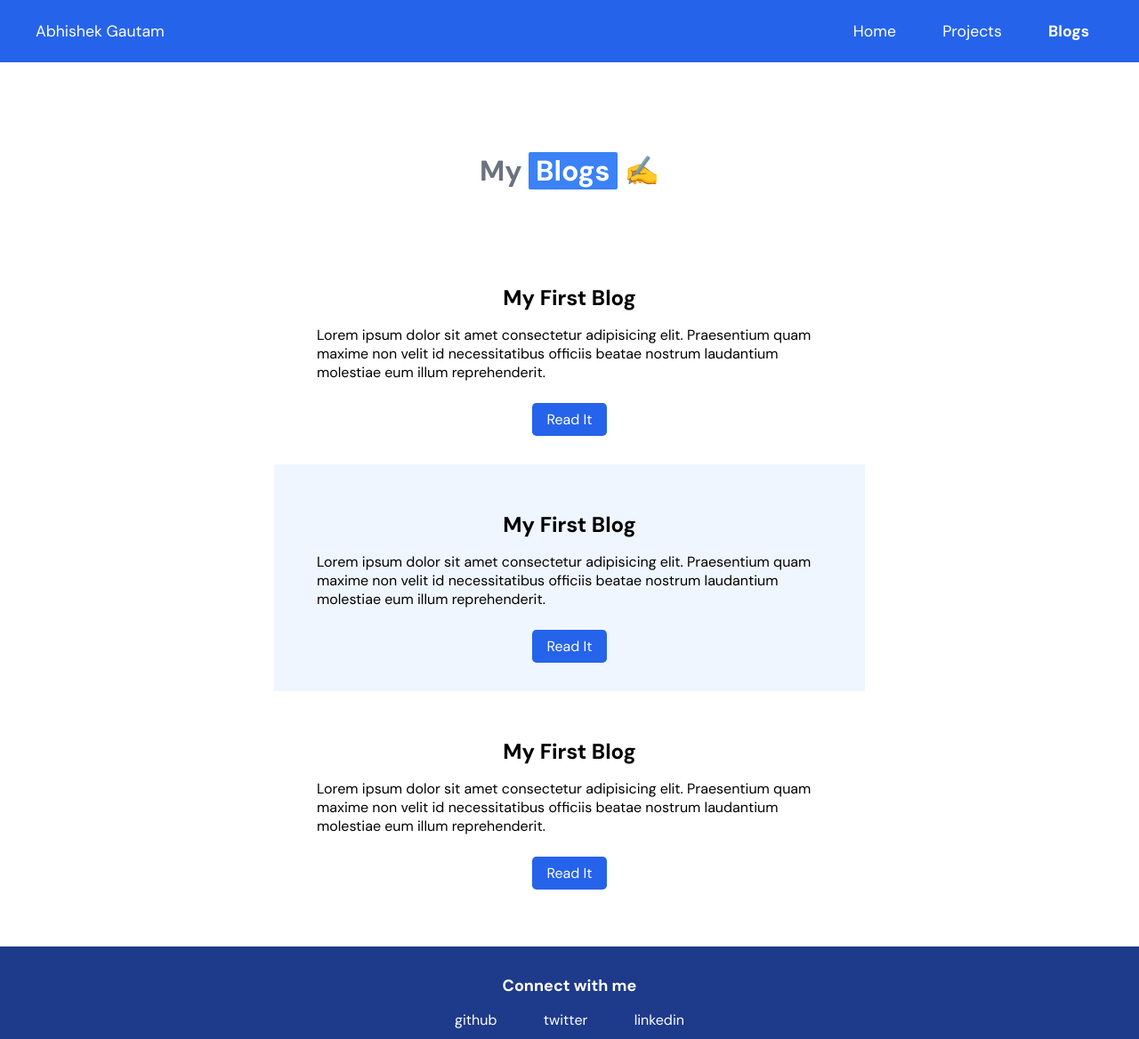
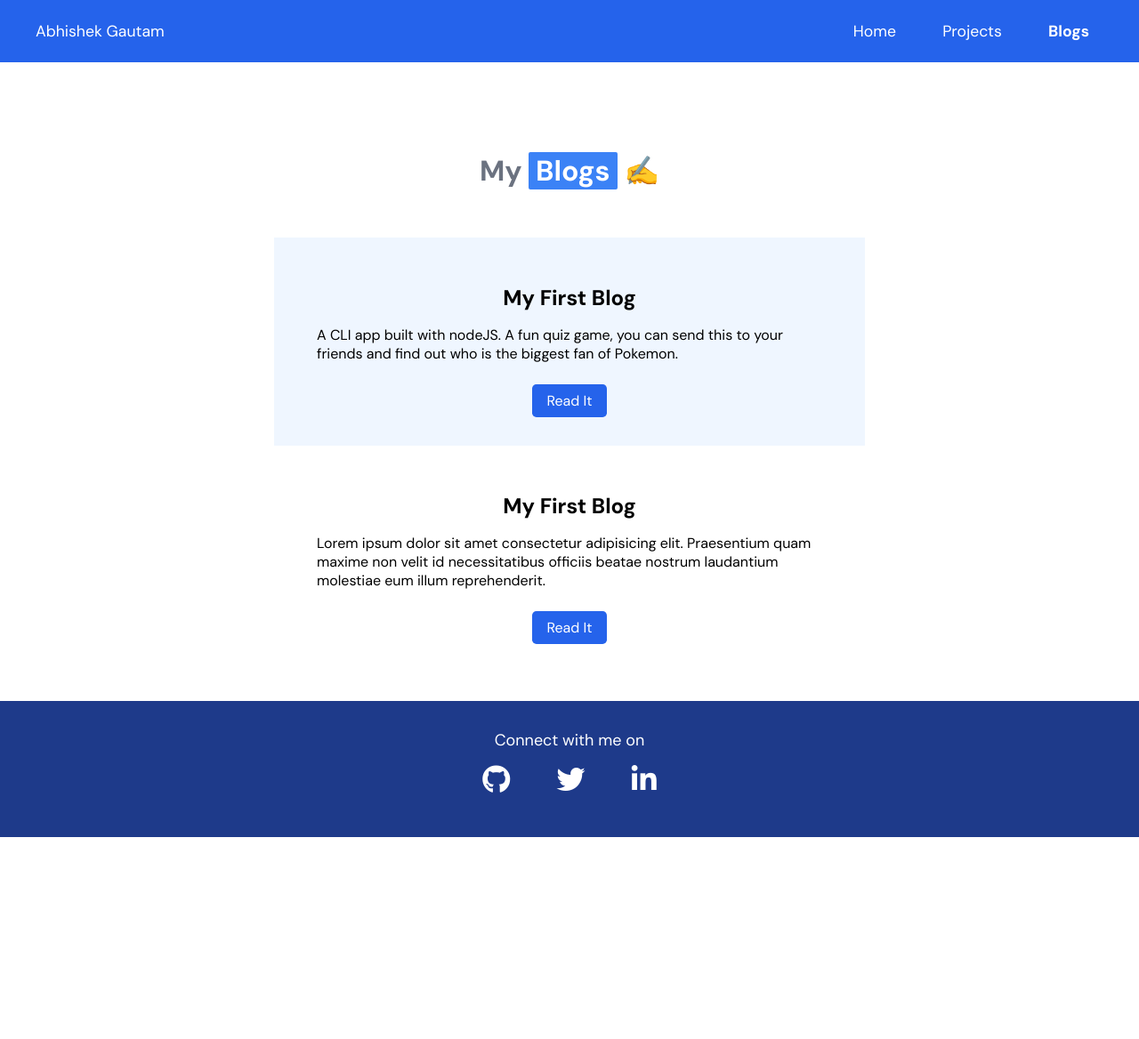
Before and after one commit to AbhishekkGautam/neog-portfolio-site, a plain HTML site: page blogs.html in a window 1280 px wide. Shown: the whole page at 89% size. After the commit the page ends 941 px from the top, so only its background shows below. Drawn offline with Linux system fonts and the light colour scheme.

Commit message:
style: footer social icon

```diff
--- a/blogs.html
+++ b/blogs.html
@@ -7,6 +7,9 @@
 	<meta name="viewport" content="width=device-width, initial-scale=1.0">
 	<title>Abhishek Gautam | Blogs</title>
 	<link rel="stylesheet" href="./style.css">
+	<link rel="stylesheet" href="https://cdnjs.cloudflare.com/ajax/libs/font-awesome/5.15.3/css/all.min.css"
+		integrity="sha512-iBBXm8fW90+nuLcSKlbmrPcLa0OT92xO1BIsZ+ywDWZCvqsWgccV3gFoRBv0z+8dLJgyAHIhR35VZc2oM/gI1w=="
+		crossorigin="anonymous" referrerpolicy="no-referrer" />
 </head>
 
 <body>
@@ -28,20 +31,13 @@
 
 		<h1 class="hero-heading">My <span class="heading-highlight">Blogs</span> ✍️</h1>
 	</header>
-	<section class="section container-center">
-		<div class="container container-center section-center">
-			<h1>My First Blog</h1>
-			<p>Lorem ipsum dolor sit amet consectetur adipisicing elit. Praesentium quam maxime non velit id
-				necessitatibus officiis beatae nostrum laudantium molestiae eum illum reprehenderit.</p>
-			<a href="/" class="link link-primary">Read It</a>
-		</div>
-
-	</section>
 	<section class="section ow container-center">
 		<div class="container container-center section-center">
 			<h1>My First Blog</h1>
-			<p>Lorem ipsum dolor sit amet consectetur adipisicing elit. Praesentium quam maxime non velit id
-				necessitatibus officiis beatae nostrum laudantium molestiae eum illum reprehenderit.</p>
+			<p>A CLI app built with nodeJS. A fun quiz game, you can send this to your friends and find out who is the
+				biggest fan of
+				Pokemon.
+			</p>
 			<a href="/" class="link link-primary">Read It</a>
 		</div>
 
@@ -56,11 +52,15 @@
 
 	</section>
 	<footer class="footer">
-		<div class="footer-header">Connect with me</div>
+		<div class="footer-header">Connect with me on</div>
 		<ul class="social-links list-non-bullet">
-			<li class="list-item-inline"><a class="link" href="">github</a></li>
-			<li class="list-item-inline"><a class="link" href="">twitter</a></li>
-			<li class="list-item-inline"><a class="link" href="">linkedin</a></li>
+			<li class="list-item-inline"><a class="link" href="https://github.com/AbhishekkGautam"><i
+						class="fab fa-github fa-2x"></i></a></li>
+			<li class="list-item-inline"><a class="link" href="https://twitter.com/helloAbhishekk"><i
+						class="fab fa-twitter fa-2x"></i></a></li>
+			<li class="list-item-inline"><a class="link"
+					href="https://www.linkedin.com/in/abhishek-gautam-54684a167/"><i
+						class="fab fa-linkedin-in fa-2x"></i></a></li>
 		</ul>
 	</footer>
 </body>
--- a/style.css
+++ b/style.css
@@ -4,8 +4,8 @@
   --primary-color: #2563eb;
   --secondary-color: #3b82f6;
   --dark-gray: #6b7280;
-  --off-white: #eff6ff;
-  --footer: #1e3a8a;
+  --light-blue: #eff6ff;
+  --dark-blue: #1e3a8a;
 }
 
 body {
@@ -32,7 +32,7 @@ hr {
 }
 
 .article {
-  padding-left: 0.5rem;
+  padding-left: 0.3rem;
 }
 
 .article h1 {
@@ -175,13 +175,13 @@ hr {
 }
 
 .ow {
-  background-color: var(--off-white);
+  background-color: var(--light-blue);
 }
 
 /* footer */
 
 .footer {
-  background-color: var(--footer);
+  background-color: var(--dark-blue);
   padding: 2rem 1rem;
   text-align: center;
   color: white;
@@ -193,7 +193,7 @@ hr {
 }
 
 .footer .footer-header {
-  font-weight: bold;
+  font-weight: normal;
   font-size: large;
 }
 
```
Also changed, not shown: index.html (+11 -4 lines), projects.html (+11 -4 lines).
